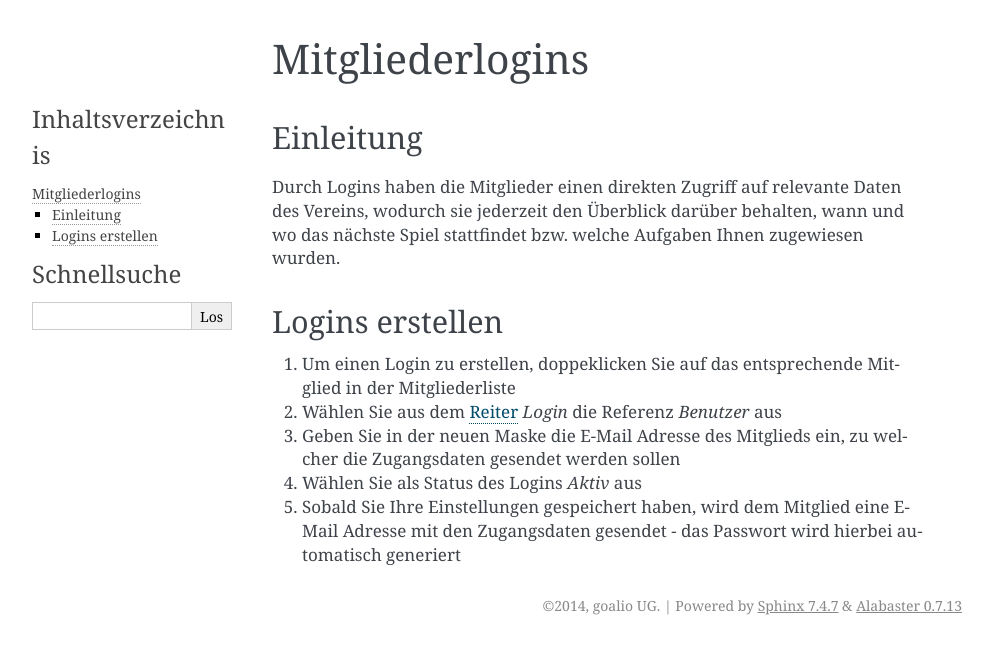
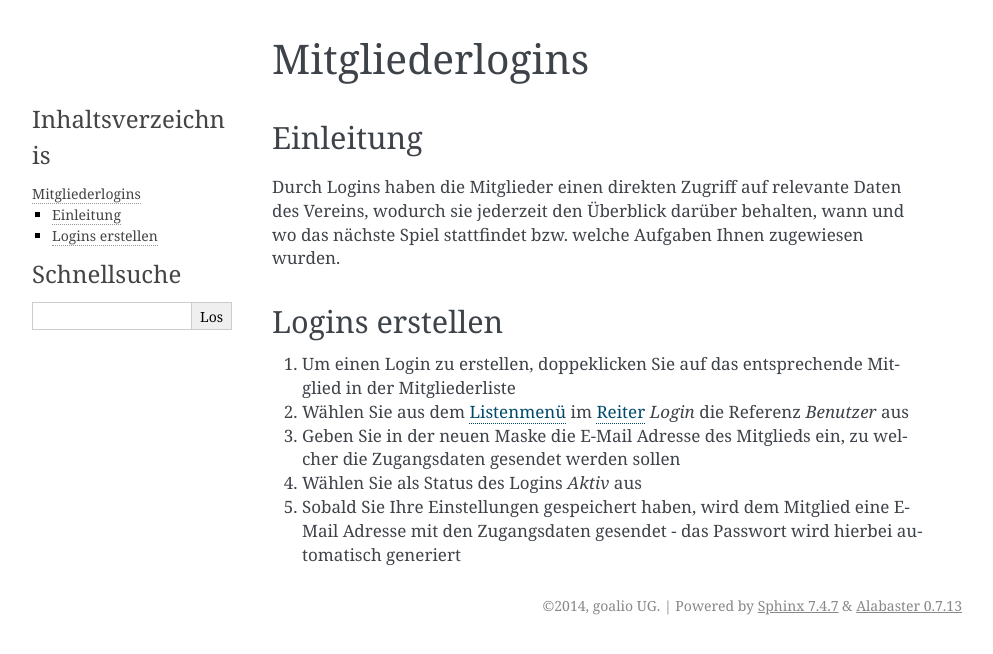
Before and after one commit to goalio/docs, a Sphinx documentation site: the page built from docs/module/mitglieder/logins.rst, in a window 1280 px wide. Shown: the top 654 px of the page, without its empty margins (148-1141 px from the left). Built offline with Sphinx 7.4.7, drawn with Linux system fonts in a browser that asks for light colours; formulas are drawn with MathJax 3.

Commit message:
Update logins.rst

```diff
--- a/docs/module/mitglieder/logins.rst
+++ b/docs/module/mitglieder/logins.rst
@@ -11,7 +11,7 @@ Logins erstellen
 
 1. Um einen Login zu erstellen, doppeklicken Sie auf das entsprechende Mitglied in der Mitgliederliste
 
-2. Wählen Sie aus dem Reiter_ *Login* die Referenz *Benutzer* aus
+2. Wählen Sie aus dem Listenmenü_ im Reiter_ *Login* die Referenz *Benutzer* aus
 
 3. Geben Sie in der neuen Maske die E-Mail Adresse des Mitglieds ein, zu welcher die Zugangsdaten gesendet werden sollen
 
@@ -20,3 +20,4 @@ Logins erstellen
 5. Sobald Sie Ihre Einstellungen gespeichert haben, wird dem Mitglied eine E-Mail Adresse mit den Zugangsdaten gesendet - das Passwort wird hierbei automatisch generiert
 
 .. _Reiter: /de/latest/erste-schritte/benutzeroberflaeche.html
+.. _Listenmenü: /de/latest/erste-schritte/benutzeroberflaeche.html
```
